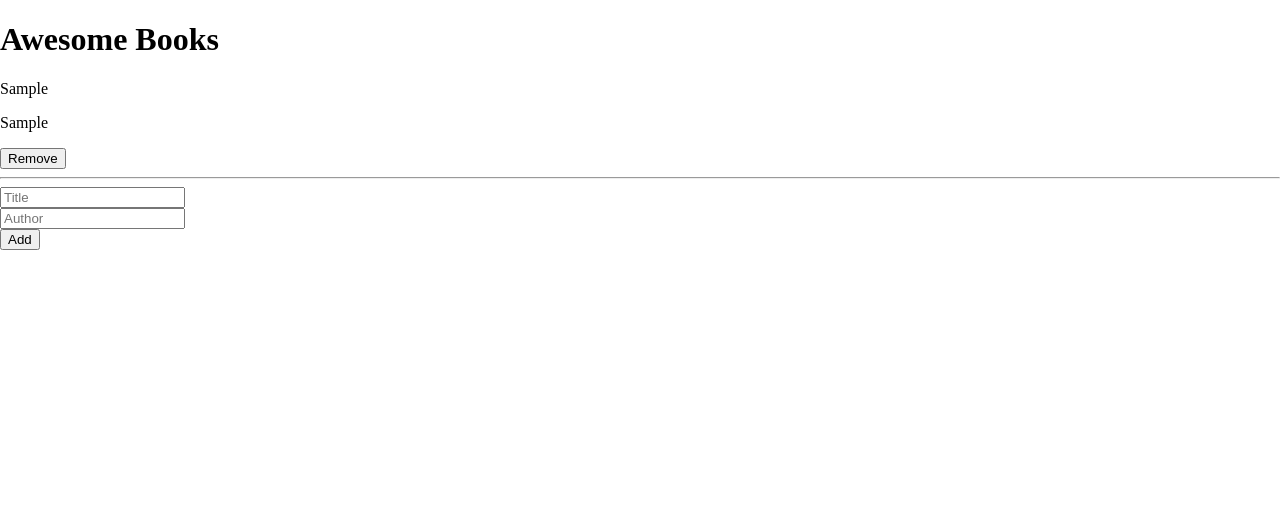
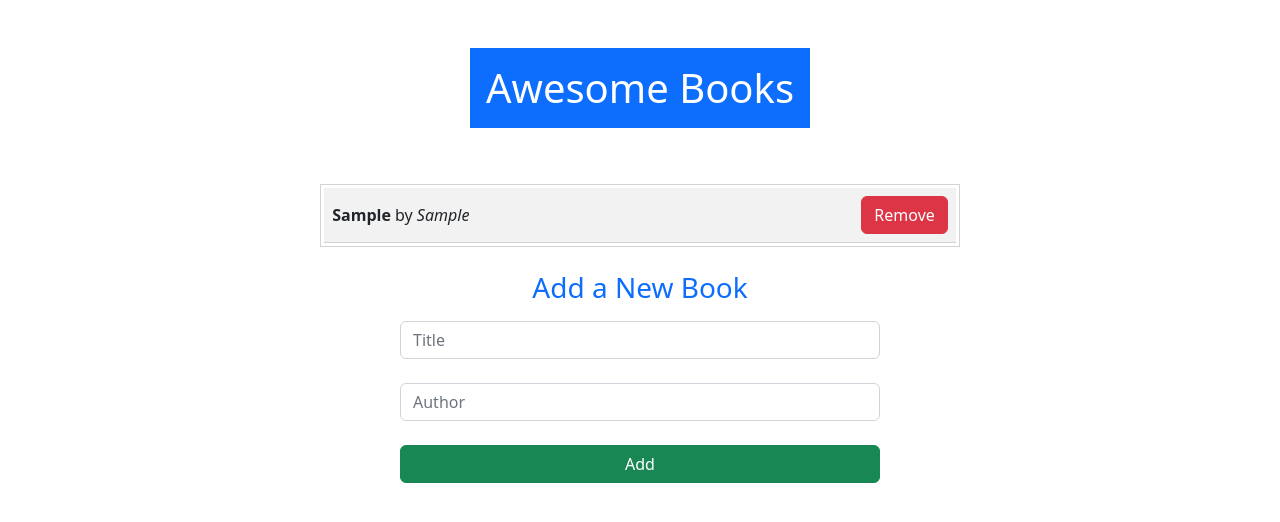
Before and after one commit to gjuliao/book_app, a website: page index.html in a window 1280 px wide. Both pictures are taken after typing "Sample", "Sample" into the empty fields and a click on the button "Add". Drawn offline with nearby package versions, Linux system fonts and the light colour scheme.

Commit message:
Added styles and fixed js linters

```diff
--- a/assets/css/styles.css
+++ b/assets/css/styles.css
@@ -3,3 +3,11 @@ body {
   padding: 0;
   box-sizing: border-box;
 }
+
+#book_container {
+  border: 1px solid lightgray;
+}
+
+#book_container tr {
+  padding: 0.2rem;
+}
--- a/assets/js/script.js
+++ b/assets/js/script.js
@@ -1,12 +1,12 @@
 /* eslint-disable no-use-before-define */
 /* eslint-disable no-unused-vars */
+/* eslint-disable max-classes-per-file */
 
 const titleId = document.getElementById('title');
 const authorId = document.getElementById('author');
 const bookContainer = document.getElementById('book_container');
 const addButton = document.getElementById('form_btn');
 const formBook = document.getElementById('book_form');
-
 
 class Book {
   constructor(id, title, author) {
@@ -16,12 +16,10 @@ class Book {
   }
 }
 
-
 class Collection {
   constructor() {
     this.library = [];
   }
-
 
   addBook() {
     const id = Math.floor(Math.random() * 10000);
@@ -31,6 +29,7 @@ class Collection {
     displayBook(this.library);
   }
 
+  /* eslint-disable class-methods-use-this */
   /* Add Storage */
   addStorage(library) {
     localStorage.setItem('newBook', JSON.stringify(library));
@@ -47,26 +46,20 @@ class Collection {
 
 const col = new Collection();
 
-
 function displayBook(library) {
   const data = library.map((book) => `
-        <div>
-            <p>${book.title}</p>
-            <p>${book.author}</p>
-            <button id="${book.id}" onclick="col.removeElement(this)" class="delete">Remove</button>
-        </div><hr>`);
+        <tr class="d-flex w-100 justify-content-between">
+            <td class="align-items-center w-100 d-flex justify-content-between"> <span><span class="fw-bold">${book.title}</span> by <span class="fst-italic">${book.author}</span></span> <button id="${book.id}" onclick="col.removeElement(this)" class="btn btn-danger">Remove</button></td>
+        </tr>`);
   bookContainer.innerHTML = data.join('');
 }
 
-
 formBook.addEventListener('submit', (e) => {
   e.preventDefault();
-  col.addBook()
-  console.log('HelLo')
+  col.addBook();
   this.title.value = '';
   this.author.value = '';
 });
-
 
 window.addEventListener('DOMContentLoaded', () => {
   if (localStorage.getItem('newBook')) {
--- a/index.html
+++ b/index.html
@@ -4,23 +4,33 @@
     <meta charset="UTF-8">
     <meta http-equiv="X-UA-Compatible" content="IE=edge">
     <meta name="viewport" content="width=device-width, initial-scale=1.0">
+    <link rel="stylesheet" href="https://cdn.jsdelivr.net/npm/bootstrap@5.2.3/dist/css/bootstrap.min.css
+    ">
     <link rel="stylesheet" href="./assets/css/styles.css">
     <title>Book App</title>
 </head>
 <body>
 
-    <h1>Awesome Books</h1>
+    <div class="d-flex justify-content-center flex-column w-50 align-items-center m-auto">
+    <h1 class="text-bg-primary p-3 mt-5">Awesome Books</h1>
 
-    <div id="book_container"></div>
 
-    <form id="book_form">
-        <input  id="title" type="text" placeholder="Title" required>
+        <table id="book_container" class="table table-striped mt-5">
+        </table>
+
+
+    <form class="mt-2 w-75" id="book_form">
+        <p class="text-primary h3 text-center">Add a New Book</p>
+        <input class=" mt-3 form-control"  id="title" type="text" placeholder="Title" required>
         <br>
-        <input  id="author" type="text" placeholder="Author" required>
+        <input class=" form-control"  id="author" type="text" placeholder="Author" required>
         <br>
-        <button type="submit" id="form_btn">Add</button>
+        <button class="w-100 btn btn-success" type="submit" id="form_btn">Add</button>
     </form>
 
+    </div>
+
     <script src="./assets/js/script.js"></script>
+    <script src="https://cdn.jsdelivr.net/npm/bootstrap@5.2.3/dist/js/bootstrap.bundle.min.js"></script>
 </body>
 </html>
```
Lines whose indentation alone changed are shown as unchanged.
